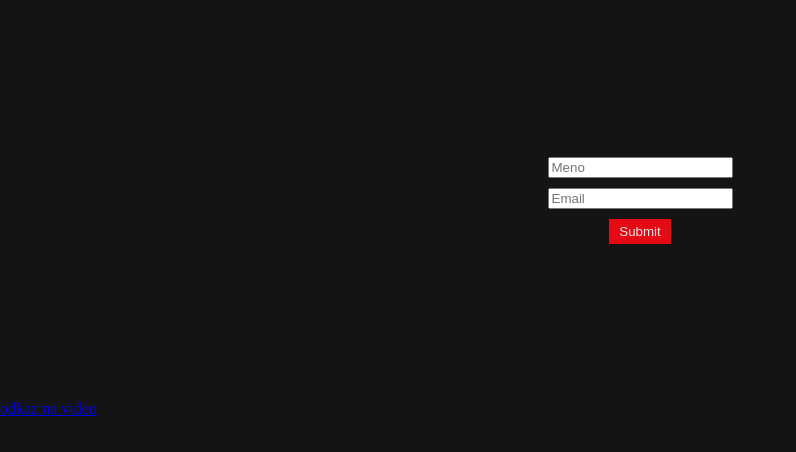
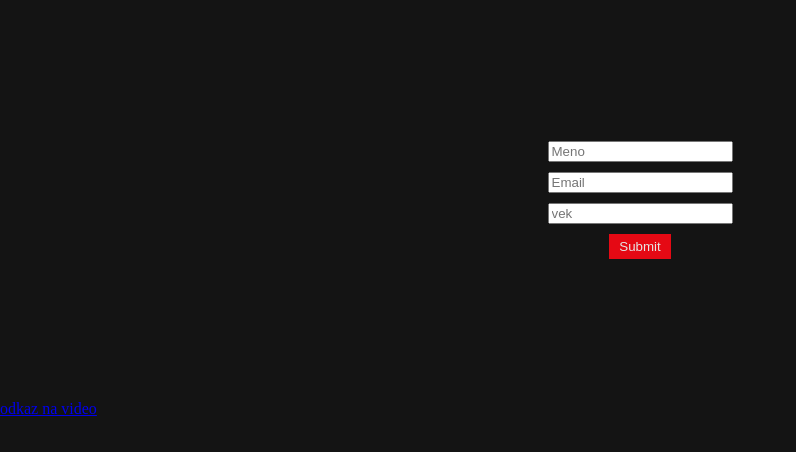
Before and after one commit to matejvalocky/REACT-02-TRAINING-SETEK, a React (Create React App) app: page / in a window 1280 px wide. Shown: the top 452 px of the page, without its empty margins (0-796 px from the left). Built offline with nearby package versions, Linux system fonts and the light colour scheme.

Commit message:
16. React 2 -  přidání dalšího políčka

```diff
--- a/public/index.html
+++ b/public/index.html
@@ -9,6 +9,6 @@
 <body>
   <div id="result"></div>
 
-  <a href="https://youtu.be/HLZJWueoUPM?list=PLQ8x_VWW6Aktmp_v1eYcCBbO5GovP_sHl">odkaz na video</a>
+  <a href="https://youtu.be/AmDYw722GCo?list=PLQ8x_VWW6Aktmp_v1eYcCBbO5GovP_sHl">odkaz na video</a>
 </body>
 </html>
--- a/src/App.js
+++ b/src/App.js
@@ -1,15 +1,18 @@
 import { useState } from "react"
 
 const App = () => {
+  // 1. Pridanie premnnej
   const[fullName, setFullName] = useState("")
   const [email, setEmail] = useState("")
+  const [age, setAge] = useState("")
   const[users, setUsers] = useState([])
 
   const formSubmit = (event) => {
     event.preventDefault()
 
     if( fullName && email ) {
-      const oneUser = {fullName: fullName, email: email}
+  // 2. pridanie do oneUser
+      const oneUser = {fullName: fullName, email: email, age: age}
       setUsers( (users) => {
         return [...users, oneUser]
       })
@@ -17,8 +20,10 @@ const App = () => {
       console.log("Niečo nebolo vyplnené")
     }
 
+  //3. vymazanie po zadaní hodnoty do políčka
     setFullName("")
     setEmail("")
+    setAge("")
 
 
 
@@ -29,7 +34,9 @@ const App = () => {
 
   return <article>
     <form onSubmit={formSubmit}>
+
       <input
+  // 4. pridanie políčok
         className="userInfo"
         type="text"
         placeholder="Meno"
@@ -45,15 +52,24 @@ const App = () => {
         onChange={ (event) => setEmail(event.target.value)}
       />
 
+      <input
+        className="userInfo"
+        type="text"
+        placeholder='vek'
+        value={age}
+        onChange={ (event) => setAge(event.target.value)}
+      />
+
       <input type="submit" />
     </form>
 
     {users.map( (oneUser, index) => {
-      const {fullName, email} = oneUser
+      const {fullName, email, age} = oneUser
 
       return <div className="item" key={index}>
         <h4>{fullName}</h4>
         <p>{email}</p>
+        <p>{age}</p>
       </div>
     })}
 
```
